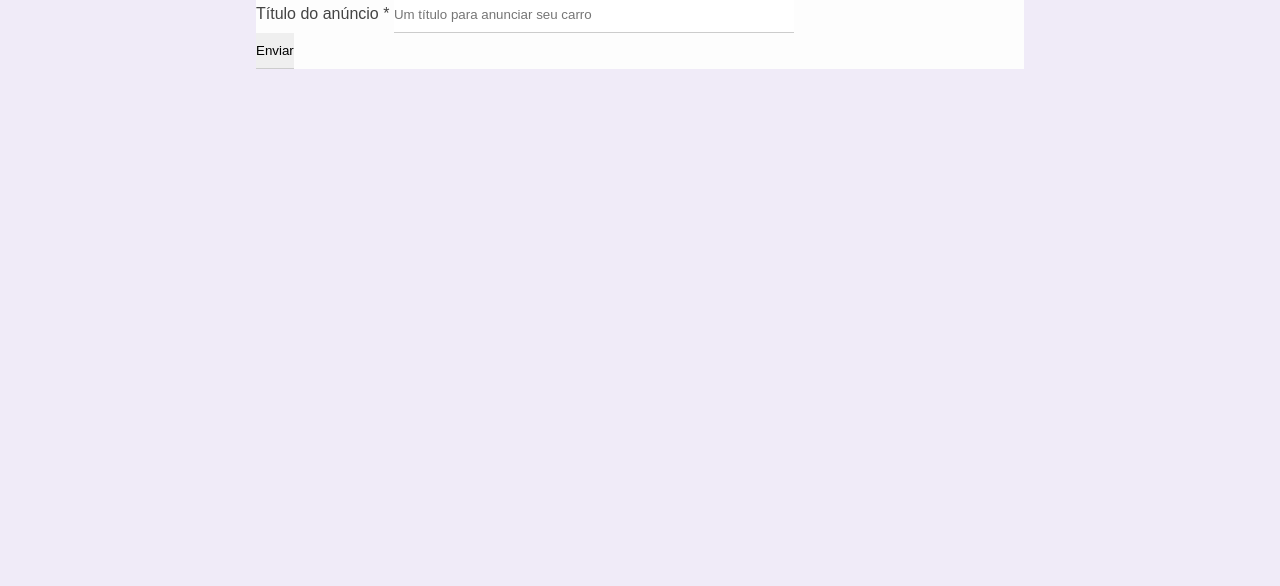
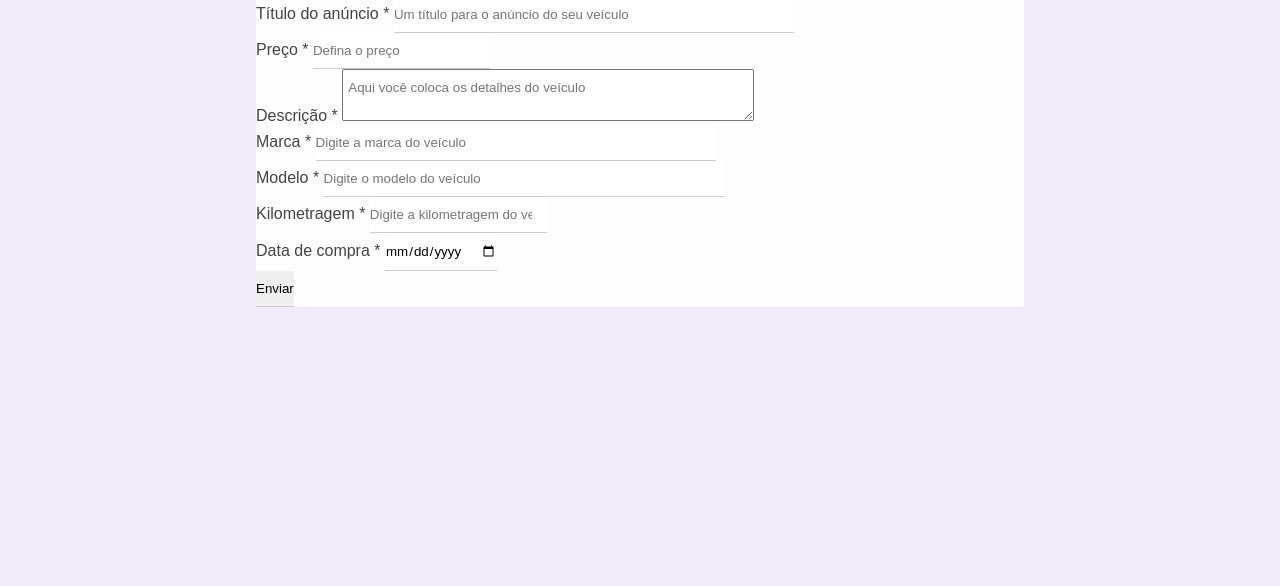
Before and after one commit to duduarb/formulario, a plain HTML site: page index.html in a window 1280 px wide. Shown: the part 214-800 px from the top of the page. Drawn offline with Linux system fonts and the light colour scheme.

Commit message:
Mais estruturações e algumas correções

```diff
--- a/css/styles.css
+++ b/css/styles.css
@@ -22,8 +22,13 @@ input {
     padding: 10px 0px;
 }
 
-input[type="text"], input[type="number"] input[type="date"] input[type="file"] {
+input[type="text"], input[type="number"] input[type="date"] input[type="file"], textarea {
     width: 400px;
+}
+
+textarea {
+  padding: 10px 5px;
+
 }
 
 /* cabeçalho */
--- a/index.html
+++ b/index.html
@@ -16,12 +16,36 @@
                 <p>Formulário</p>
             </div>
             <div class="form-body">
-                <h1 class="form-title">Venda seu carro!</h1>
+                <h1 class="form-title">Venda seu veículo!</h1>
                 <p>Descreva as características e marque os opcionais que seu carro possui</p>
                <form>
                 <div class="box-input">
                     <label for="title">Título do anúncio <span class="required-field">*</span></label>
-                    <input type="text" name="title" id="title" class="block" placeholder="Um título para anunciar seu carro" minlength="4" maxlength="30" required>
+                    <input type="text" name="title" id="title" class="block" placeholder="Um título para o anúncio do seu veículo" minlength="4" maxlength="30" required>
+                </div>
+                <div class="box-input">
+                    <label for="price">Preço <span class="required-field">*</span></label>
+                    <input type="number" name="price" id="price" class="block" placeholder="Defina o preço" required>
+                </div>
+                <div class="box-input">
+                    <label for="description">Descrição <span class="required-field">*</span></label>
+                    <textarea name="description" id="description" class="block" placeholder="Aqui você coloca os detalhes do veículo"></textarea>
+                </div>
+                <div class="box-input">
+                    <label for="brand">Marca <span class="required-field">*</span></label>
+                    <input type="text" name="brand" id="brand" class="block" placeholder="Digite a marca do veículo" required>
+                </div>
+                <div class="box-input">
+                    <label for="model">Modelo <span class="required-field">*</span></label>
+                    <input type="text" name="model" id="model" class="block" placeholder="Digite o modelo do veículo" required>
+                </div>
+                <div class="box-input">
+                    <label for="km">Kilometragem <span class="required-field">*</span></label>
+                    <input type="number" name="km" id="km" class="block" placeholder="Digite a kilometragem do veículo" required>
+                </div>
+                <div class="box-input">
+                    <label for="date">Data de compra <span class="required-field">*</span></label>
+                    <input type="date" name="date" id="date" class="block" required>
                 </div>
                 <input type="submit" value="Enviar">
                </form>
```
